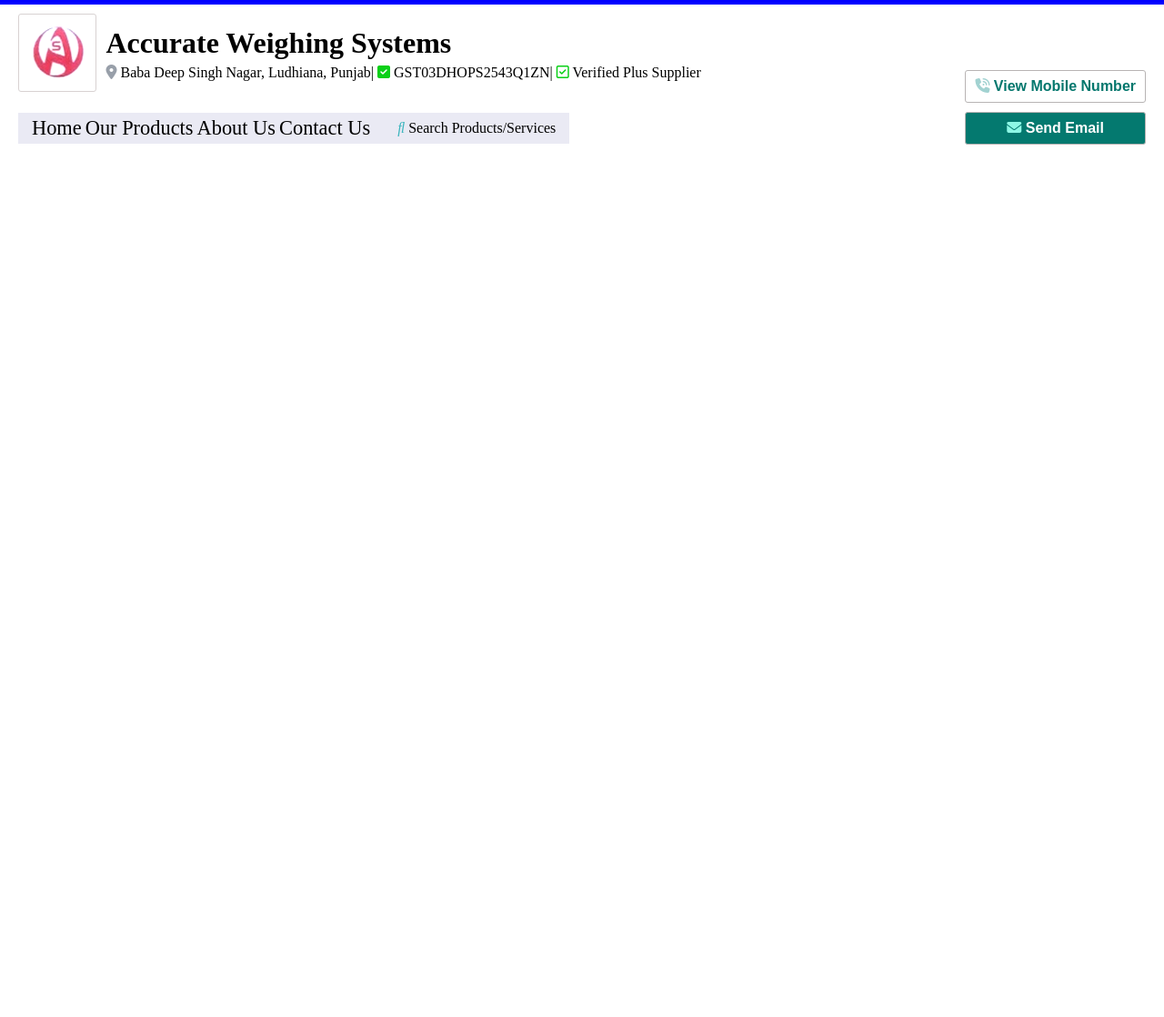
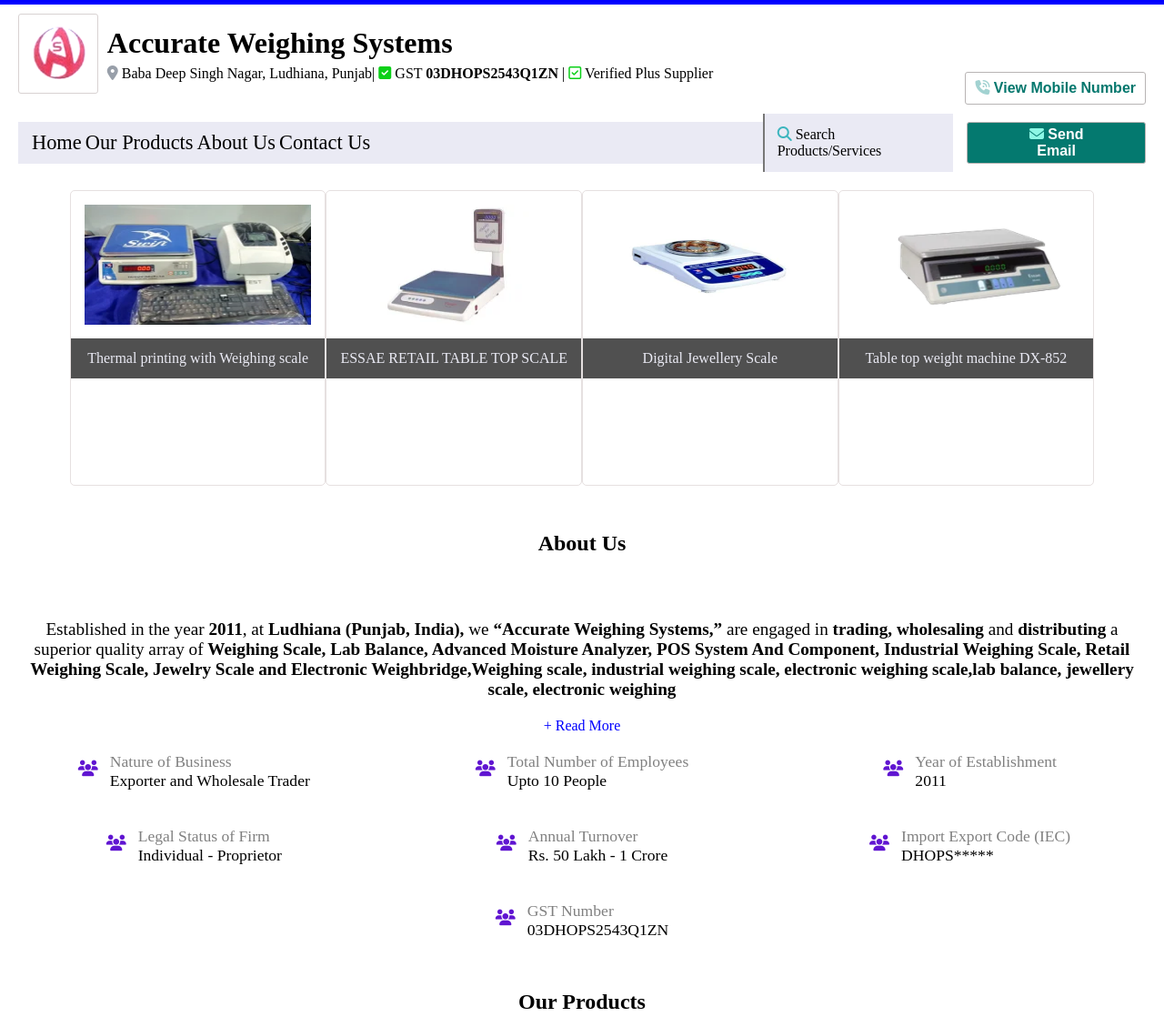
Before and after one commit to NarenderRajput/accurate-ws, a plain HTML site: page index.html in a window 1280 px wide. Shown: the whole page at 91% size. Before the commit the page ends 800 px from the top, so only its background shows below. Drawn offline with Linux system fonts and the light colour scheme.

Commit message:
issue fix

```diff
--- a/assets/css/style.css
+++ b/assets/css/style.css
@@ -53,15 +53,18 @@ img {
 }
 
 .block1 {
+    width: 85%;
     display: flex;
     justify-content: space-between;
     align-items: center;
+
 }
 
 
 .div3 {
+    width: 100%;
     background: #eaeaf4;
-    padding: 4px 15px;
+    padding: 10px 15px;
 }
 
 .div3 a {
@@ -71,17 +74,103 @@ img {
 }
 
 .div4 {
+    width: 25%;
+    font-size: 1em;
     background-color: #eaeaf4;
-    padding: 8px 15px;
+    padding: 14px;
+    border-left: 2px solid #777777;
+    margin-right: 15px;
 
 }
 
 .div5  button{
+    width: 100%;
     font-size: 16px;
     font-weight: 600;
-    padding: 8px 45px;
+    padding: 4px 45px;
     border: 1px solid rgb(184, 180, 180);
     border-radius: 3px;
     color: white;
     background: #04796f;
 }
+
+.section1 {
+    text-align: center;
+}
+
+.section1>h1 {
+    margin: 50px;
+}
+
+.block2 {
+    display: flex;
+    justify-content: center;
+    flex-wrap: wrap;
+    width: 100%;
+    margin: 20px 0px;
+
+}
+
+.div6 {
+    width: 22%;
+    border: 1px solid rgb(230, 224, 224);
+    border-radius: 5px;
+    text-align: center;
+}
+
+.div6 p {
+    font-size: 1em;
+    color: #eaeaf4;
+    background: #505050;
+    padding: 13px;
+}
+
+.div6 img {
+    height: 50%;
+    padding: 15px;
+}
+
+.block3 {
+    text-align: center;
+    font-size: 1.2em;
+    padding: 20px;
+}
+
+.section2 {
+    text-align: center;
+}
+
+.section2>p {
+    color: blue;
+}
+
+.section2>h1 {
+    margin: 35px;
+}
+
+.wrapper {
+    display: flex;
+    justify-content: space-around;
+    flex-wrap: wrap;
+}
+
+.block4 {
+    display: flex;
+    justify-content: center;
+    flex-wrap: wrap;
+    width: 22%;
+    text-align: left;
+    align-items: center;
+    gap: 10px;
+    margin: 20px;
+    font-size: 1.1em;
+}
+
+.block4>div>span {
+    color: gray;
+}
+
+.block4 i {
+    width: 25px;
+    height: 25px;
+}
--- a/index.html
+++ b/index.html
@@ -10,7 +10,7 @@
             <div class="div"><img src="./assets/images/accurate-weighing-systems-120x120.png" alt=""></div>
             <div class="div1">
                 <h1>Accurate Weighing Systems</h1>
-                <p><i class="fa-solid fa-location-dot" style="color: #989fa9;"></i> Baba Deep Singh Nagar, Ludhiana, Punjab| <i class="fa-solid fa-square-check" style="color: #0bd018;"></i> GST03DHOPS2543Q1ZN| <i class="fa-regular fa-square-check" style="color: #0bd018;"></i> Verified Plus Supplier</p>
+                <p><i class="fa-solid fa-location-dot" style="color: #989fa9;"></i> Baba Deep Singh Nagar, Ludhiana, Punjab| <i class="fa-solid fa-square-check" style="color: #0bd018;"></i> GST <strong>03DHOPS2543Q1ZN </strong>| <i class="fa-regular fa-square-check" style="color: #0bd018;"></i> Verified Plus Supplier</p>
             </div>
         </div>
 
@@ -29,11 +29,105 @@
                 <a href="#">Contact Us</a>
             </div>
             <div class="div4">
-                <i class="fa-thin fa-magnifying-glass" style="color: #3cb5be;"></i> Search Products/Services
+                <i class="fa fa-thin fa-magnifying-glass" style="color: #3cb5be;"></i> Search Products/Services
             </div>
         </div>
         <div class="div5"><button><i class="fa-solid fa-envelope" style="color: #8df7e5;"></i> Send Email</button>
     </section>
 
+    <section class="section1">
+        <div class="block2">
+            <div class="div6">
+                <img src="assets/images/img-20180306-wa0027-250x250.webp" alt="">
+                <p>Thermal printing with Weighing scale</p>
+            </div>
+            <div class="div6">
+                <img src="assets/images/essae-retail-table-top-scale-250x250.webp" alt="">
+                <p>ESSAE RETAIL TABLE TOP SCALE</p>
+            </div>
+            <div class="div6">
+                <img src="assets/images/digital-jewellery-scale-250x250.webp" alt="">
+                <p>Digital Jewellery Scale</p>
+            </div>
+            <div class="div6">
+                <img src="assets/images/table-top-weight-machine-dx-852-250x250.webp" alt="">
+                <p>Table top weight machine DX-852</p>
+            </div>
+
+        </div>
+
+        <h1>About Us</h1>
+
+    </section>
+
+    <div class="block3">
+        <p>Established in the year <strong>2011</strong>, at <strong>Ludhiana (Punjab, India),</strong> we <strong>“Accurate Weighing Systems,”</strong> are engaged in <strong>trading, wholesaling</strong> and <strong>distributing</strong> a superior quality array of <strong>Weighing Scale, Lab Balance, Advanced Moisture Analyzer, POS System And Component, Industrial Weighing Scale, Retail Weighing Scale, Jewelry Scale and Electronic Weighbridge,Weighing scale, industrial weighing scale, electronic weighing scale,lab balance, jewellery scale, electronic weighing</strong></p>
+    </div>
+
+    <section class="section2">
+        <p>+ Read More</p>
+        <div class="wrapper">
+            <div class="block4">
+                <div>
+                    <i class="fa-solid fa-users" style="color: #6015d1;"></i></div>
+                <div>
+                    <span>Nature of Business</span>
+                    <p>Exporter and Wholesale Trader</p>
+                </div>
+            </div>
+            <div class="block4">
+                <div>
+                    <i class="fa-solid fa-users" style="color: #6015d1;"></i></div>
+                <div>
+                    <span>
+                        Total Number of Employees
+                    </span>
+                    <p>Upto 10 People</p>
+                </div>
+            </div>
+            <div class="block4">
+                <div>
+                    <i class="fa-solid fa-users" style="color: #6015d1;"></i></div>
+                <div>
+                    <span>Year of Establishment</span>
+                    <p>2011</p>
+                </div>
+            </div>
+            <div class="block4">
+                <div>
+                    <i class="fa-solid fa-users" style="color: #6015d1;"></i></div>
+                <div>
+                    <span>Legal Status of Firm</span>
+                    <p>Individual - Proprietor</p>
+                </div>
+            </div>
+            <div class="block4">
+                <div>
+                    <i class="fa-solid fa-users" style="color: #6015d1;"></i></div>
+                <div>
+                    <span>Annual Turnover</span>
+                    <p> Rs. 50 Lakh - 1 Crore</p>
+                </div>
+            </div>
+            <div class="block4">
+                <div>
+                    <i class="fa-solid fa-users" style="color: #6015d1;"></i></div>
+                <div>
+                    <span>Import Export Code (IEC)</span>
+                    <p>DHOPS*****</p>
+                </div>
+            </div>
+            <div class="block4">
+                <div>
+                    <i class="fa-solid fa-users" style="color: #6015d1;"></i></div>
+                <div>
+                    <span>GST Number</span>
+                    <p>03DHOPS2543Q1ZN</p>
+                </div>
+            </div>
+        </div>
+        <h1>Our Products</h1>
+    </section>
+
 </body>
 </html>
```
Also changed, not shown: assets/images/digital-jewellery-scale-250x250.webp (added), assets/images/ds-252-pr-250x250.webp (added), assets/images/essae-retail-table-top-scale-250x250.webp (added), assets/images/img-20180306-wa0027-250x250.webp (added), assets/images/table-top-weight-machine-dx-852-250x250.webp (added).
